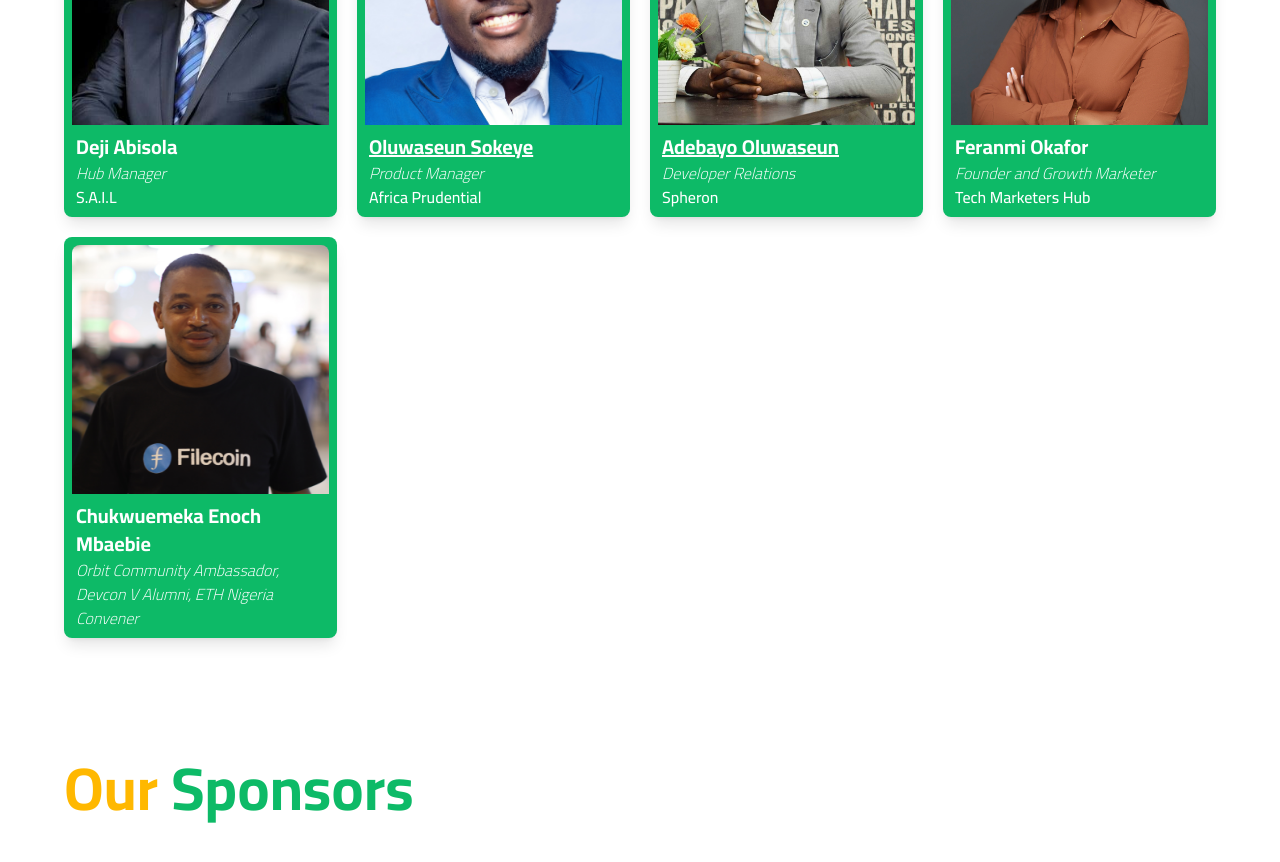
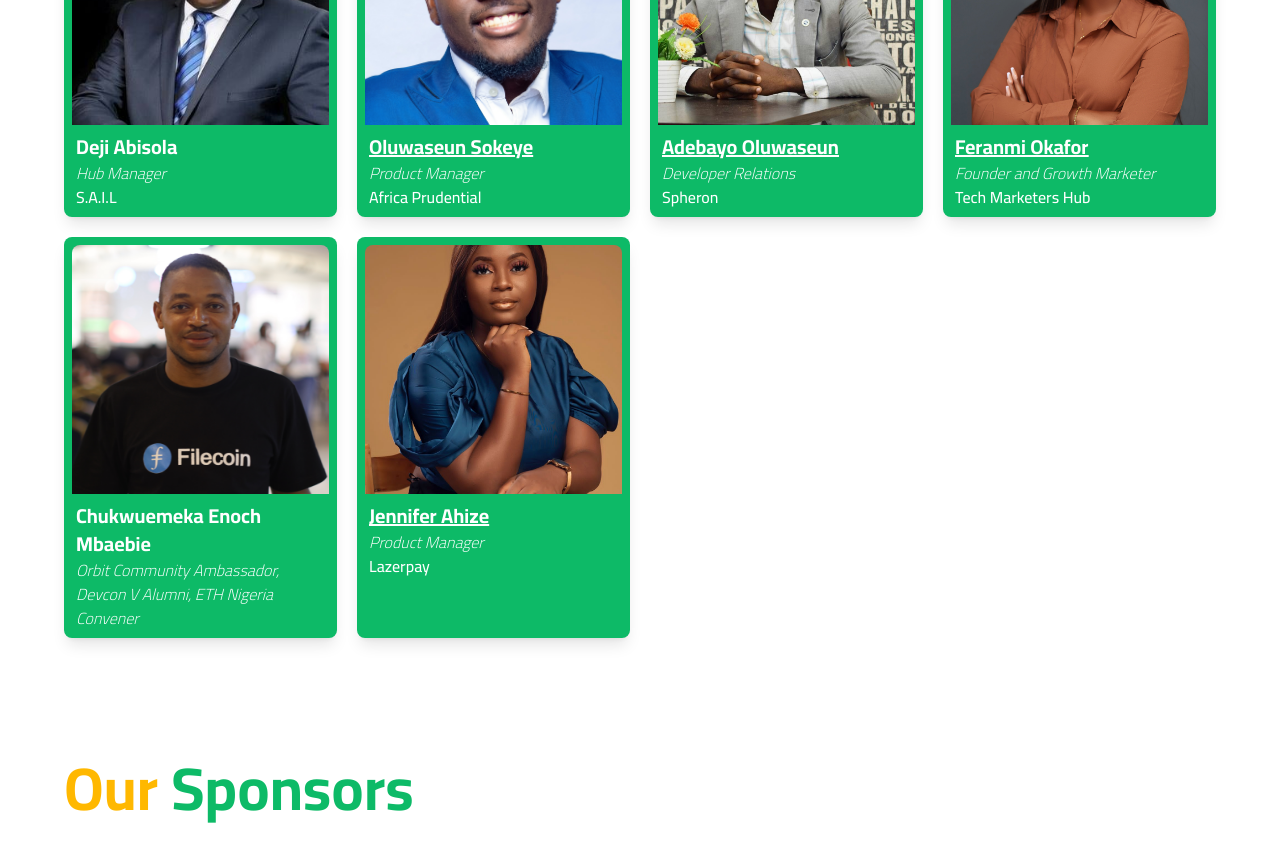
Before and after one commit to GenZtechies/gzt-hackfest, a Next.js app: page / in a window 1280 px wide. Shown: the part 4660-5522 px from the top of the page. Built offline with nearby package versions, Linux system fonts and the light colour scheme.

Commit message:
chore: added jennifer ahize

```diff
--- a/data/speakers.ts
+++ b/data/speakers.ts
@@ -93,7 +93,7 @@ const speakers: any[] = [
         type: "speaker", // Can be speaker | judge
         company: "Tech Marketers Hub",
         image: "/assets/misc/people/feranmi-okafor.jpeg",
-        reference_link: "" // Can be Twitter | Linkedin | Github | Website
+        reference_link: "https://www.feranmiokafor.com/" // Can be Twitter | Linkedin | Github | Website
     },
     {
         fullname: "Chukwuemeka Enoch Mbaebie",
@@ -103,6 +103,14 @@ const speakers: any[] = [
         image: "/assets/misc/people/chukwuemeka-enoch.jpg",
         reference_link: "" // Can be Twitter | Linkedin | Github | Website
     },
+    {
+        fullname: "Jennifer Ahize",
+        role_title: "Product Manager",
+        type: "speaker", // Can be speaker | judge
+        company: "Lazerpay",
+        image: "/assets/misc/people/jennifer-ahize.jpeg",
+        reference_link: "https://www.linkedin.com/in/jennifer-a-6a0329179/" // Can be Twitter | Linkedin | Github | Website
+    }
 
 ];
 
```
Also changed, not shown: public/assets/misc/people/jennifer-ahize.jpeg (added).
